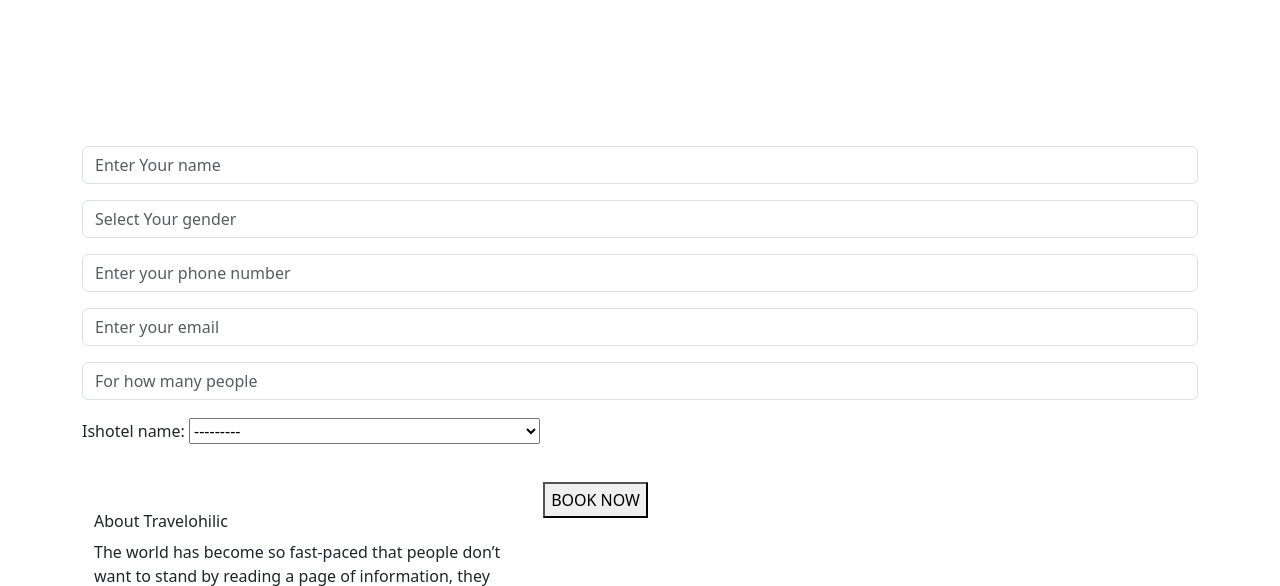
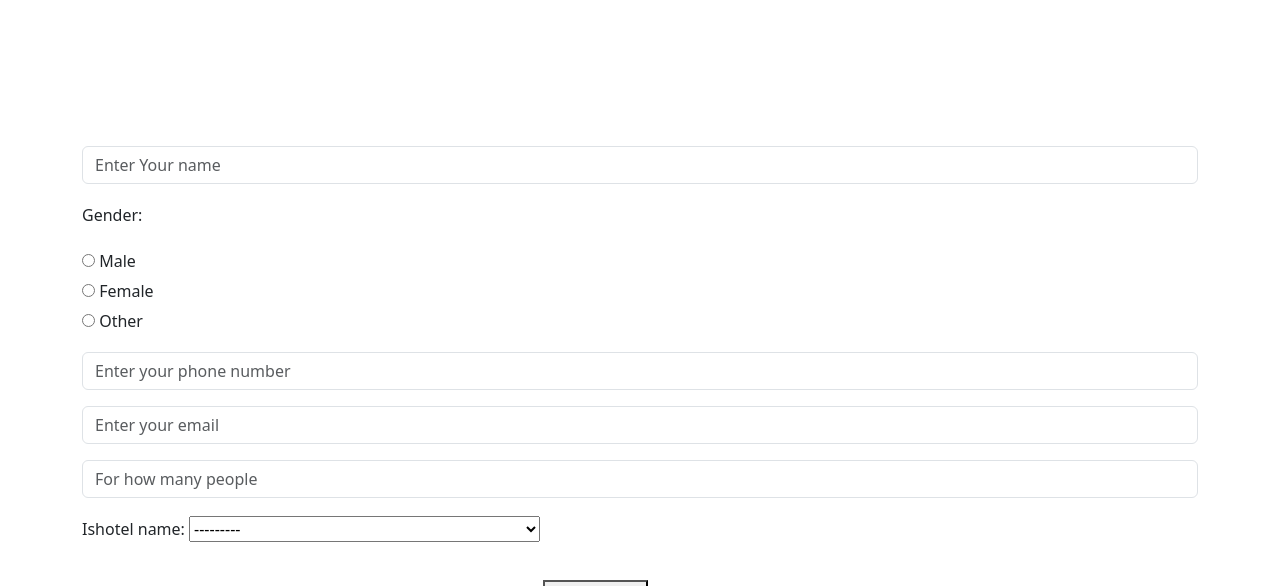
Before and after one commit to jayduttbhatt1999/Travelaholic, a Django app: page /book/ in a window 1280 px wide. Shown: the part 264-850 px from the top of the page. Run offline with Django 4.2, Linux system fonts and the light colour scheme; data comes from the database, SQL or seed files in the repository; both versions use the stored data as it was after the commit; some libraries are stand-ins or nearby versions.

Commit message:
gender fixed

```diff
--- a/app/forms.py
+++ b/app/forms.py
@@ -14,6 +14,7 @@ from .models import Contact, Booking, Packbook
 #     model = Contact
 #     fields = ['name', 'email_id', 'subject', 'subject']
 class BookingForm(forms.ModelForm):
+    gender = forms.ChoiceField(label="Gender",choices=[('male','Male'),('female','Female'),('other','Other')], widget=forms.RadioSelect)
     class Meta:
         model = Booking
         fields = '__all__'
@@ -29,9 +30,9 @@ class BookingForm(forms.ModelForm):
         widgets = {
             'name': forms.TextInput(
                 attrs={'class': 'common-input mb-20 form-control', 'placeholder': 'Enter Your name', 'required': True}),
-            'gender': forms.TextInput(
-                attrs={'class': 'common-input mb-20 form-control', 'placeholder': 'Select Your gender',
-                       'required': True}),
+            # 'gender': forms.TextInput(
+            #     attrs={'class': 'common-input mb-20 form-control', 'placeholder': 'Select Your gender',
+            #            'required': True}),
             'email': forms.EmailInput(
                 attrs={'class': 'form-control', 'placeholder': 'Enter your email', 'required': True}),
             'telephone': forms.NumberInput(
@@ -46,6 +47,8 @@ class BookingForm(forms.ModelForm):
 
 
 class PackageForm(forms.ModelForm):
+    gender = forms.ChoiceField(label="Gender", choices=[('male', 'Male'), ('female', 'Female'), ('other', 'Other')],
+                               widget=forms.RadioSelect)
     class Meta:
         model = Packbook
         fields = '__all__'
@@ -62,9 +65,9 @@ class PackageForm(forms.ModelForm):
         widgets = {
             'name': forms.TextInput(
                 attrs={'class': 'common-input mb-20 form-control', 'placeholder': 'Enter Your name', 'required': True}),
-            'gender': forms.TextInput(
-                attrs={'class': 'common-input mb-20 form-control', 'placeholder': 'Select Your gender',
-                       'required': True}),
+            # 'gender': forms.TextInput(
+            #     attrs={'class': 'common-input mb-20 form-control', 'placeholder': 'Select Your gender',
+            #            'required': True}),
             'email': forms.EmailInput(
                 attrs={'class': 'form-control', 'placeholder': 'Enter your email', 'required': True}),
             'telephone': forms.NumberInput(
--- a/app/models.py
+++ b/app/models.py
@@ -94,11 +94,14 @@ class Booking(BaseModel):
         (3, 'other'),
     ]
     name = models.CharField(max_length=100, blank=True)
-    gender = models.CharField(max_length=10, blank=True)
+    gender = models.CharField(max_length=100, blank=True)
     telephone = models.CharField(max_length=10,blank=True)
     email = models.CharField(max_length=100, blank=True)
     people = models.CharField(max_length=100, blank=True)
     ishotel_name = models.ForeignKey(Hotel, related_name="ishotel_name", on_delete=models.CASCADE, null=True)
+
+    def __str__(self):
+        return self.name
 
     # startdate = models.CharField(max_length=10, default=None)
     # enddate = models.CharField(max_length=10, default=None)
@@ -112,6 +115,8 @@ class Packbook(BaseModel):
     people = models.CharField(max_length=100, blank=True)
     ispackage_name = models.ForeignKey(Package, related_name='ispackage_name', on_delete=models.CASCADE, null=True)
 
+    def __str__(self):
+        return self.name
 
 # class Detailed_description(BaseModel):
 #     dest_id = models.AutoField(primary_key=True)
--- a/app/templates/app/book.html
+++ b/app/templates/app/book.html
@@ -11,12 +11,13 @@
     <section class="form-payment" style="margin-top:30px;padding:50px; line-height:30px;">
 
         <div class="container">
-            <form id="bookingForm" action="{% url 'app:book' %}" style="margin-top: 30px"
+            <form id="bookingForm"  style="margin-top: 30px"
                   method="POST">
                 <h2 class="text-white">Book Your Hotel Here</h2>
                 {% csrf_token %}
                 {% include 'app/messages.html' %}
                 {{ form1.as_p }}
+
                         <button name="btnS" class="genric-btn primary center"
                                 style="float: right;margin-top: 20px;margin-right: 550px;" type="submit">BOOK NOW
                         </button>
--- a/app/templates/app/hotels.html
+++ b/app/templates/app/hotels.html
@@ -20,7 +20,7 @@
     </section>
     <!-- End banner Area -->
     <div class=" px-4  align-items-center" style="padding-left: 100px; padding-right: 100px">
-        <form class="align-items-center" action="search_hotels" method="POST">
+        <form class="align-items-center"  method="POST">
             {% csrf_token %}
             <div class="row justify-content-center">
 
--- a/app/urls.py
+++ b/app/urls.py
@@ -23,8 +23,8 @@ urlpatterns = [
     path('packages/', views.package, name='packages'),
     path('quebec/', views.quebec, name='quebec'),
     path('packbook/', views.packbook, name='packbook'),
-
     path('book/', views.book, name='book'),
+    path('book/<int:pkg_id>', views.book, name='book'),
     path('niagara/', views.niagara, name='niagara'),
     path('banff/', views.banff, name='banff'),
 
```
Also changed, not shown: db.sqlite3.
